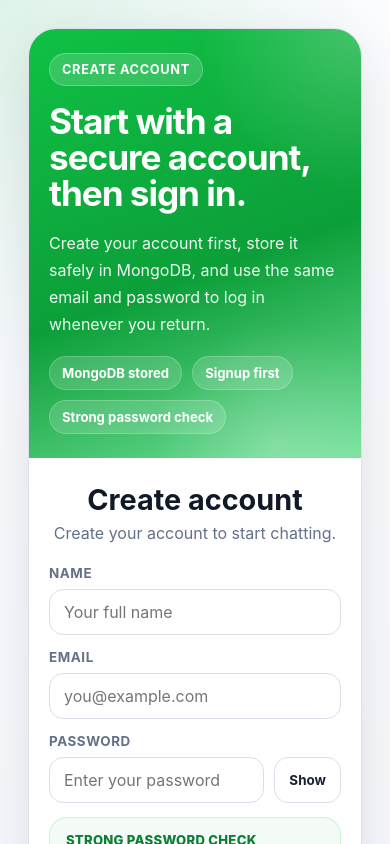
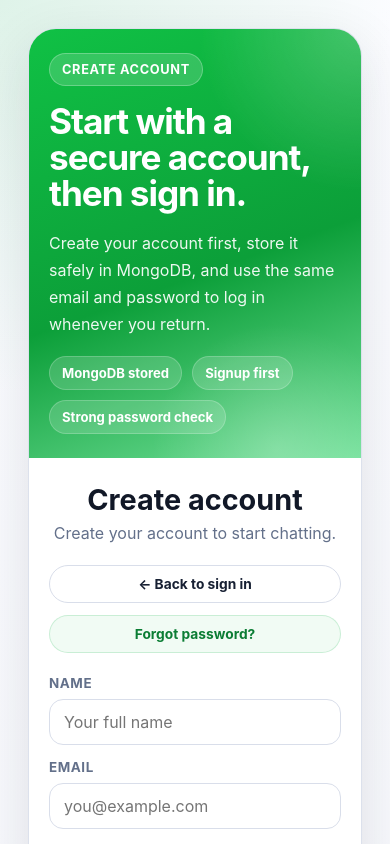
Before and after one commit to Sajeena1712/DAVITECH, a React (Vite) app: page / in a window 390 px wide. Shown: the top 844 px of the page. Built offline with nearby package versions, Linux system fonts and the light colour scheme.

Commit message:
Polish auth navigation buttons

```diff
--- a/src/App.css
+++ b/src/App.css
@@ -274,6 +274,35 @@ body {
 .auth-form {
   display: grid;
   gap: 14px;
+}
+
+.auth-back-row {
+  display: flex;
+  justify-content: space-between;
+  gap: 12px;
+  align-items: center;
+}
+
+.auth-back-button,
+.auth-switch-link {
+  border: 1px solid var(--line);
+  background: var(--surface);
+  color: var(--text);
+  border-radius: 999px;
+  padding: 10px 14px;
+  font-size: 0.86rem;
+  font-weight: 700;
+}
+
+.auth-switch-link {
+  color: #0b7d34;
+  border-color: rgba(17, 179, 71, 0.18);
+  background: rgba(17, 179, 71, 0.06);
+}
+
+.auth-back-button:hover,
+.auth-switch-link:hover {
+  transform: translateY(-1px);
 }
 
 .auth-tabs {
@@ -1286,6 +1315,18 @@ button {
   color: var(--text);
 }
 
+:root[data-theme="dark"] .auth-back-button {
+  background: rgba(24, 33, 49, 0.98);
+  border-color: var(--line);
+  color: var(--text);
+}
+
+:root[data-theme="dark"] .auth-switch-link {
+  background: rgba(17, 179, 71, 0.1);
+  border-color: rgba(17, 179, 71, 0.18);
+  color: #8be1a9;
+}
+
 :root[data-theme="dark"] .auth-tab.active {
   background: linear-gradient(180deg, #11bf40, #0ca93a);
   border-color: transparent;
@@ -1376,6 +1417,11 @@ button {
     padding: 24px 20px;
   }
 
+  .auth-back-row {
+    flex-direction: column;
+    align-items: stretch;
+  }
+
   .composer-shell {
     align-items: stretch;
     flex-wrap: wrap;
--- a/src/App.jsx
+++ b/src/App.jsx
@@ -859,6 +859,21 @@ function App() {
                   </div>
                 </div>
 
+                {authMode !== "signin" && (
+                  <div className="auth-back-row">
+                    <button type="button" className="auth-back-button" onClick={() => switchAuthMode("signin")}>
+                      ← Back to sign in
+                    </button>
+                    <button
+                      type="button"
+                      className="auth-switch-link"
+                      onClick={() => switchAuthMode(authMode === "signup" ? "forgot" : "signup")}
+                    >
+                      {authMode === "signup" ? "Forgot password?" : "Need an account?"}
+                    </button>
+                  </div>
+                )}
+
                 <form className="auth-form" onSubmit={handleAuthSubmit}>
                   {authMode === "signup" && (
                     <label className="auth-field">
@@ -942,14 +957,10 @@ function App() {
                           Forgot password?
                         </button>
                         <button type="button" onClick={() => switchAuthMode("signup")}>
-                          Need an account?
+                          Create account
                         </button>
                       </>
-                    ) : (
-                      <button type="button" onClick={() => switchAuthMode("signin")}>
-                        Back to sign in
-                      </button>
-                    )}
+                    ) : null}
                   </div>
                   <div className="auth-note">
                     {authMode === "signup"
```
